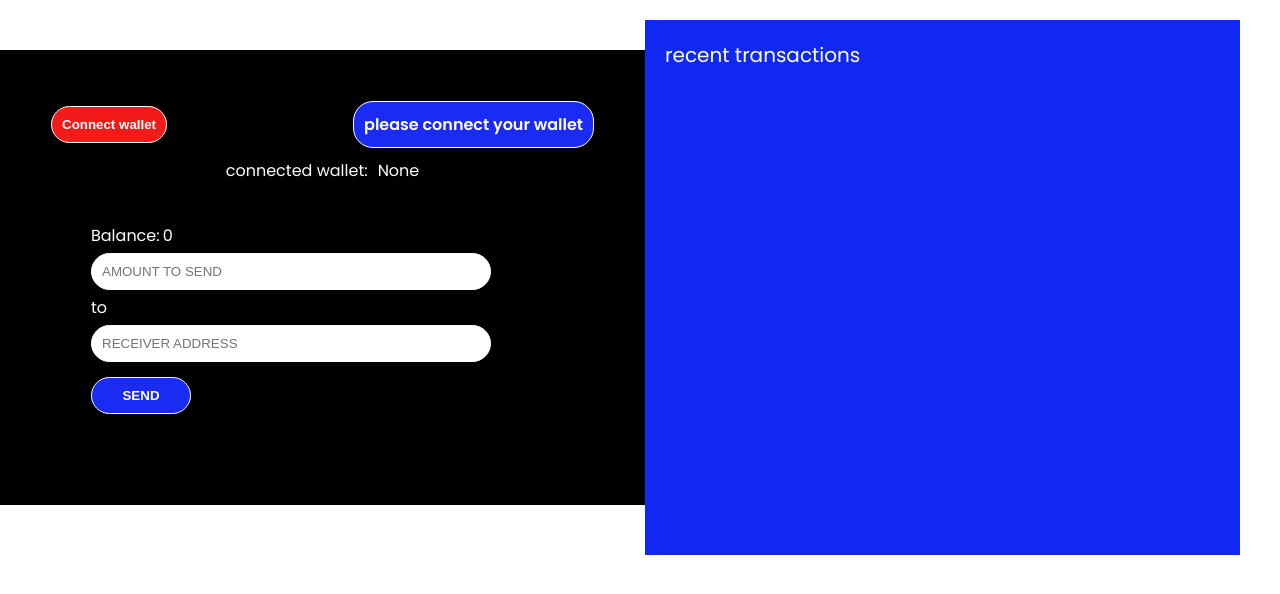
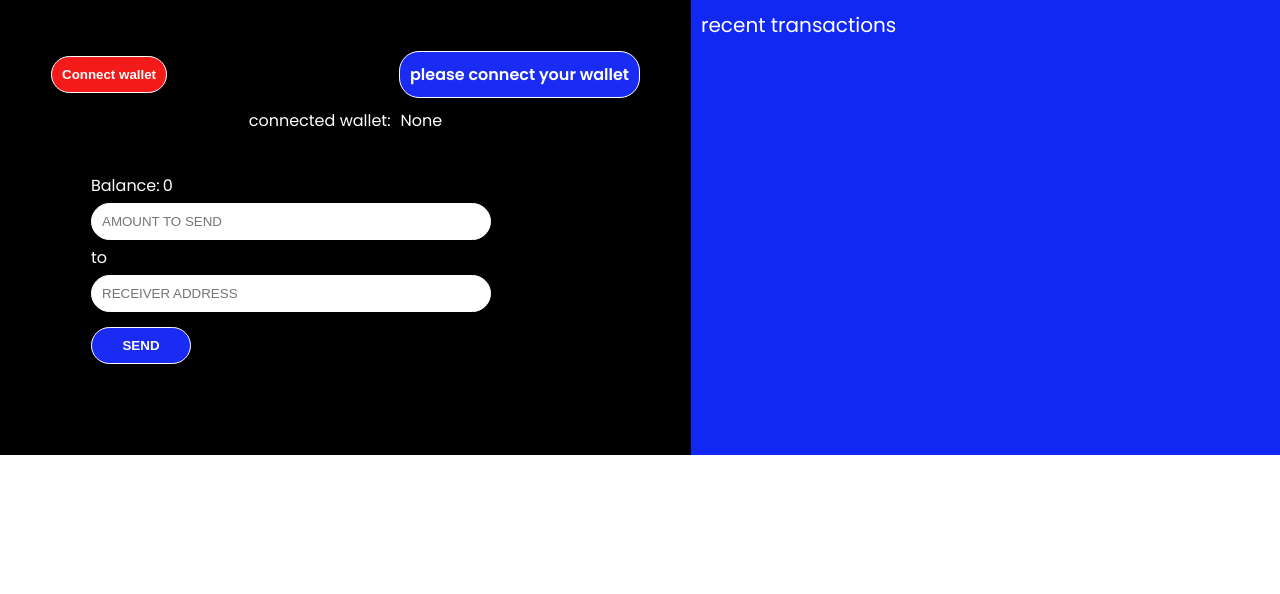
Before and after one commit to 0xAyomide-eth/Mini-dApp, a website built with Vite: page index.html in a window 1280 px wide. Built offline with nearby package versions, Linux system fonts and the light colour scheme.

Commit message:
UI kinda Fixed

```diff
--- a/style.css
+++ b/style.css
@@ -11,12 +11,17 @@ body{
     color: white;
 }
 
+.main{
+    display: flex;
+    width: 100%;
+}
+
 #app-container{
     border: 1px solid black;
     padding: 50px;
-    width: 650px;
-    margin: 50px auto;
     background-color: rgb(0, 0, 0);
+    flex: 1;
+
 }
 
 .header-1{
@@ -91,16 +96,15 @@ margin-top: 10px;
     margin-left: 10px;
 }
 
-.main{
-    display: flex;
+
+
+ .transactions{
+    background-color: rgb(17, 40, 243);
+    flex: 1;
 }
 
- .transactions{
-    padding: 20px;
-    background-color: rgb(17, 40, 243);
-    width: 600px;
-    margin-right: 40px;
-    margin-top: 20px;
+.transactions > p{
+    margin: 10px;
 }
 
 .transactions p{
```
Also changed, not shown: index.html (+2 -0 lines).
